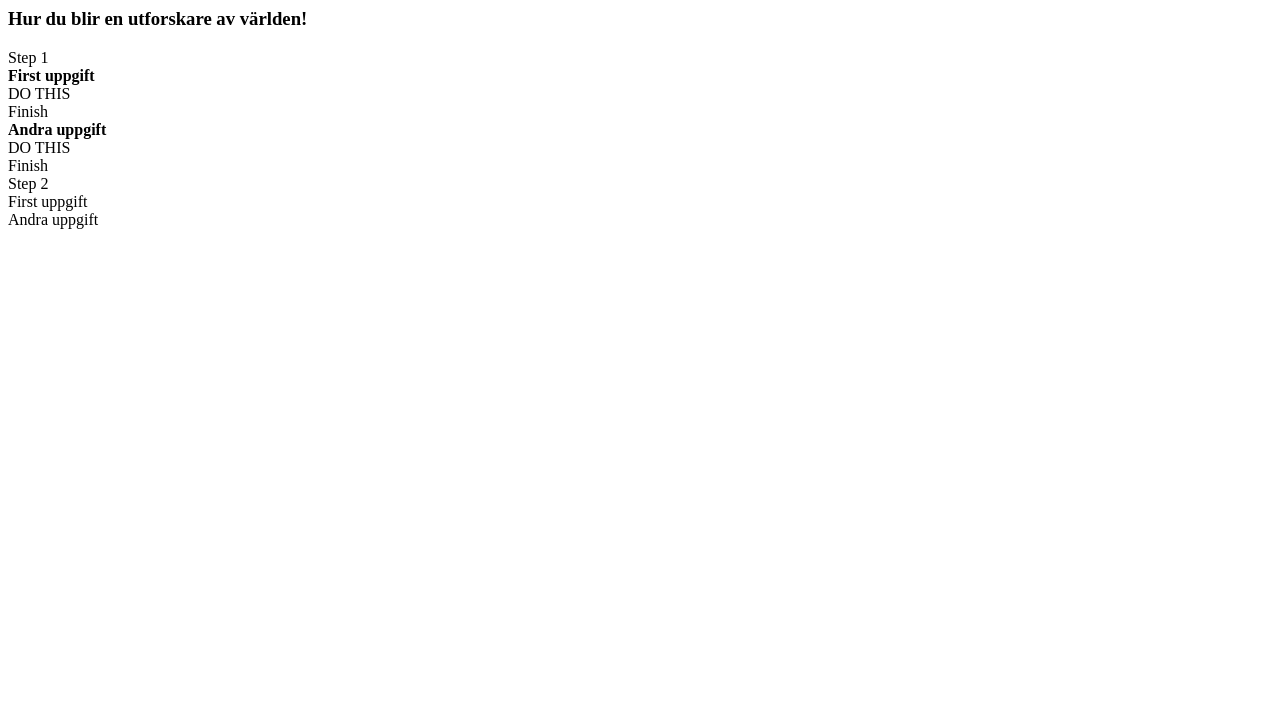
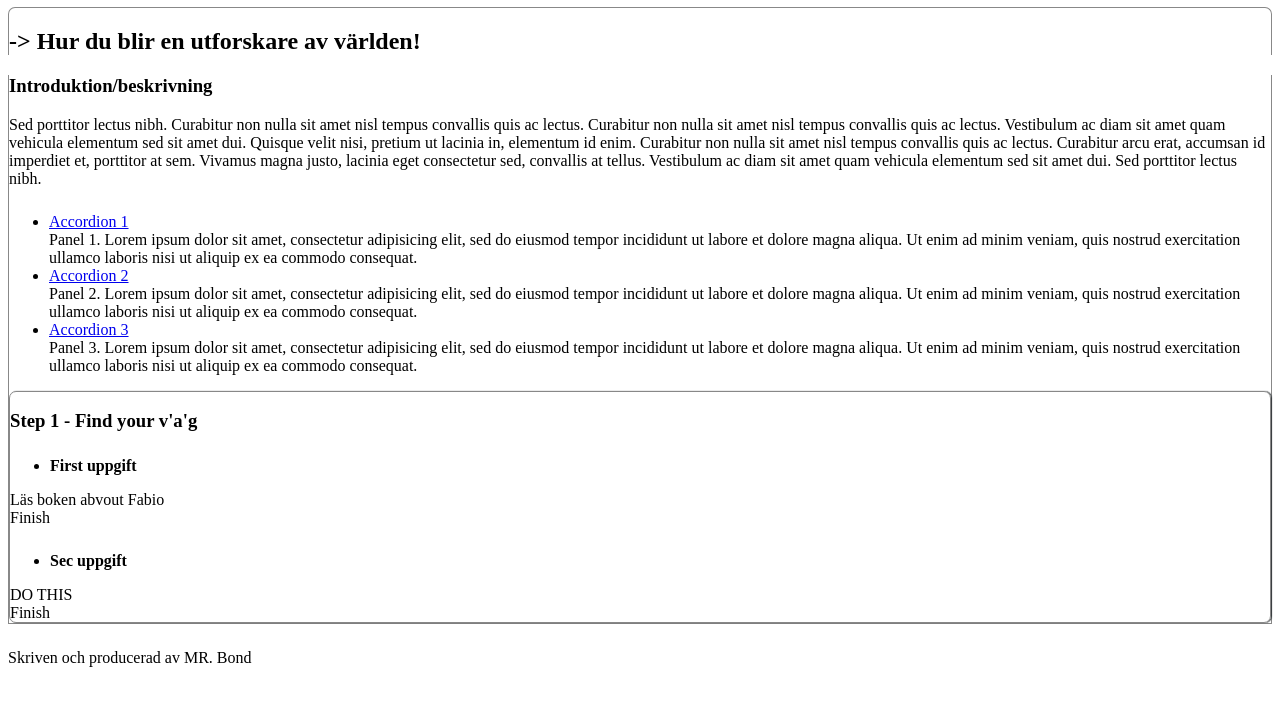
Before and after one commit to jsvenssonse/ME1555_Angular, a website: page public/views/course.html in a window 1280 px wide. Drawn offline with Linux system fonts and the light colour scheme; files that its build step writes are made by us from their sources.

Commit message:
nytt skit

```diff
--- a/app/controllers/courseController.js
+++ b/app/controllers/courseController.js
@@ -1,5 +1,4 @@
 app.controller('courseController', function($scope, $http) {
-
 $http({
 		method: 'GET',
 		url: apiURL+'posts'
--- a/app/controllers/coursesController.js
+++ b/app/controllers/coursesController.js
@@ -1,5 +1,7 @@
+
+
+/*
 app.controller('coursesController', function($scope, $http) {
-
 $http({
 		method: 'GET',
 		url: apiURL+'posts'
@@ -9,4 +11,4 @@ $http({
 	    $scope.data = datan;
 
 	  });
-});
+});*/
--- a/public/css/style.css
+++ b/public/css/style.css
@@ -90,15 +90,6 @@ div.ng-scope.tags {
 }
 
 
-/*Course saker*/
-
-.courseBorder{
-    border: 1px solid #8f9296;
-    border-radius: 7px;
-    min-height: 200px;
-    margin-top: 10px;
-}
-
 
 /*Footer skit*/
 
--- /dev/null
+++ b/public/css/style_course.css
@@ -0,0 +1,45 @@
+/*Course saker*/
+
+.courseBorder{
+    border: 1px solid #8f9296;
+    border-radius: 7px;
+    min-height: 200px;
+    margin-top: 10px;
+}
+.courseBackgoundStep{
+    /*background-color: rgb(222, 241, 255);
+    background-color: rgb(46, 137, 255);*/
+    border-radius: 7px 7px 0px 0px;
+    margin-top: -1px;
+    border-right: 1px solid #888888;
+    border-left: 1px solid #888888;
+    border-bottom: 0px solid #888888;
+    border-top: 1px solid #888888;
+}
+
+.shadows{
+    box-shadow: 5px 0px 5px 0px #888888;
+}
+
+.spacing{
+ margin-top: 25px;
+}
+.border-course-box{
+    border-style: none;
+    border-right: 1px solid #888888;
+    border-left: 1px solid #888888;
+    border-bottom: 1px solid #888888;
+}
+.border-steps-box{
+    border-style: none;
+    border-right: 1px solid #888888;
+    border-left: 1px solid #888888;
+    border-bottom: 1px solid #888888;
+    border-top: 1px solid #888888;
+    border-radius: 7px;
+    box-shadow: 1px 0px 1px 0px #33383b;
+    margin-top: 10px;
+}
+.hide-me{
+    /*display: none;*/
+}
--- a/public/views/course.html
+++ b/public/views/course.html
@@ -1,22 +1,77 @@
-<div class="row">
-    <div class="small-12 large-12 columns">
-        <h3>Hur du blir en utforskare av världen!</h3>
+ <link href="css/style_course.css" rel="stylesheet">
+
+
+<div class="row courseBorde">
+    <div class="small-12 large-12 columns courseBackgoundStep">
+        <h2><b>-> Hur du blir en utforskare av världen!</b></h2>
     </div>
-    <div class="small-12 large-12 columns courseBorder">
-        Step 1
-        <div class="small-12 large-12 columns"><b>First uppgift</b><br>
-            <div class="small-8 large-8 columns">DO THIS</div>
-            <div class="small-4 large-4 columns">Finish</div>
+</div>
+<div class="row border-course-box">
+
+        <div class="small-12 large-12 columns">
+            <div class="small-12 large-12 columns">
+                <h3>Introduktion/beskrivning</h3>
+            </div>
+            <div class="small-12 large-12 columns">
+                Sed porttitor lectus nibh. Curabitur non nulla sit amet nisl tempus convallis quis ac lectus. Curabitur non nulla sit amet nisl tempus convallis quis ac lectus. Vestibulum ac diam sit amet quam vehicula elementum sed sit amet dui. Quisque velit nisi, pretium ut lacinia in, elementum id enim. Curabitur non nulla sit amet nisl tempus convallis quis ac lectus. Curabitur arcu erat, accumsan id imperdiet et, porttitor at sem. Vivamus magna justo, lacinia eget consectetur sed, convallis at tellus. Vestibulum ac diam sit amet quam vehicula elementum sed sit amet dui. Sed porttitor lectus nibh.
+            </div>
         </div>
-        <div class="small-12 large-12 columns"><b>Andra uppgift</b><br>
-            <div class="small-8 large-8 columns">DO THIS</div>
-            <div class="small-4 large-4 columns">Finish</div>
+        <div class="small-12 large-12 columns spacing">
+<ul class="accordion" data-accordion>
+  <li class="accordion-navigation">
+    <a href="#panel1a">Accordion 1</a>
+    <div id="panel1a" class="content active">
+      Panel 1. Lorem ipsum dolor sit amet, consectetur adipisicing elit, sed do eiusmod tempor incididunt ut labore et dolore magna aliqua. Ut enim ad minim veniam, quis nostrud exercitation ullamco laboris nisi ut aliquip ex ea commodo consequat.
+    </div>
+  </li>
+  <li class="accordion-navigation">
+    <a href="#panel2a">Accordion 2</a>
+    <div id="panel2a" class="content">
+      Panel 2. Lorem ipsum dolor sit amet, consectetur adipisicing elit, sed do eiusmod tempor incididunt ut labore et dolore magna aliqua. Ut enim ad minim veniam, quis nostrud exercitation ullamco laboris nisi ut aliquip ex ea commodo consequat.
+    </div>
+  </li>
+  <li class="accordion-navigation">
+    <a href="#panel3a">Accordion 3</a>
+    <div id="panel3a" class="content">
+      Panel 3. Lorem ipsum dolor sit amet, consectetur adipisicing elit, sed do eiusmod tempor incididunt ut labore et dolore magna aliqua. Ut enim ad minim veniam, quis nostrud exercitation ullamco laboris nisi ut aliquip ex ea commodo consequat.
+    </div>
+  </li>
+</ul>
+
+
+
+
+            <div class="small-12 large-12 columns border-steps-box">
+            <div class="small-12 large-12 columns"><h3>Step 1 - Find your v'a'g</h3></div>
+                <div class="small-12 large-12 columns hide-me spacing">
+                    <b><ul><li>First uppgift</li></ul></b>
+                    <div class="small-8 large-8 columns">Läs boken abvout Fabio</div>
+                    <div class="small-4 large-4 columns checkboxDemo1">Finish
+
+                    </div>
+                </div>
+
+                <div class="small-12 large-12 columns hide-me spacing">
+                    <b><ul><li>Sec uppgift</li></ul></b>
+                    <div class="small-8 large-8 columns">DO THIS</div>
+                    <div class="small-4 large-4 columns">Finish</div>
+                </div>
+            </div>
+            </div>
+        </div>
+        <div class="small-12 large-12 columns spacing">
+            Skriven och producerad av MR. Bond<br><br>
         </div>
     </div>
+</div>
+<script>
+$(document).foundation('accordion', 'reflow');
 
-    <div class="small-12 large-12 columns courseBorder">
-        Step 2
-        <div class="small-12 large-12 columns">First uppgift</div>
-        <div class="small-12 large-12 columns">Andra uppgift</div>
-    </div>
-</div>
+</script>
+
+       <!--
+         </div>
+         <div class="small-12 large-12 columns"><b>Andra uppgift</b><br>
+                <div class="small-8 large-8 columns">DO THIS</div>
+                <div class="small-4 large-4 columns">Finish</div>
+         </div>
```
Also changed, not shown: public/index.html (+1 -1 lines).
